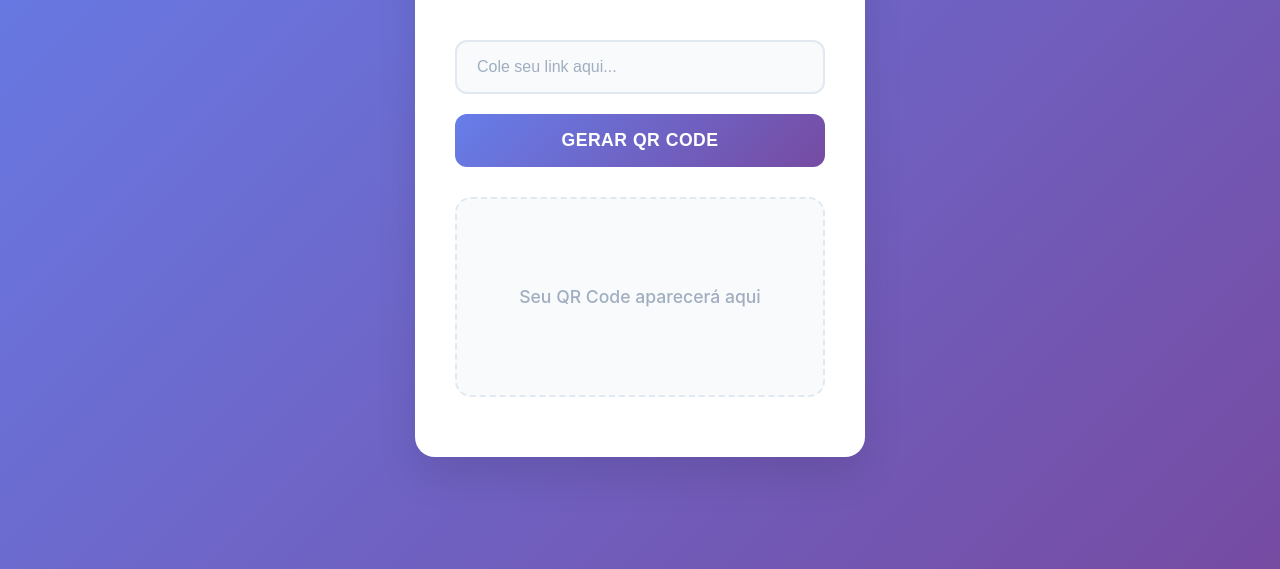
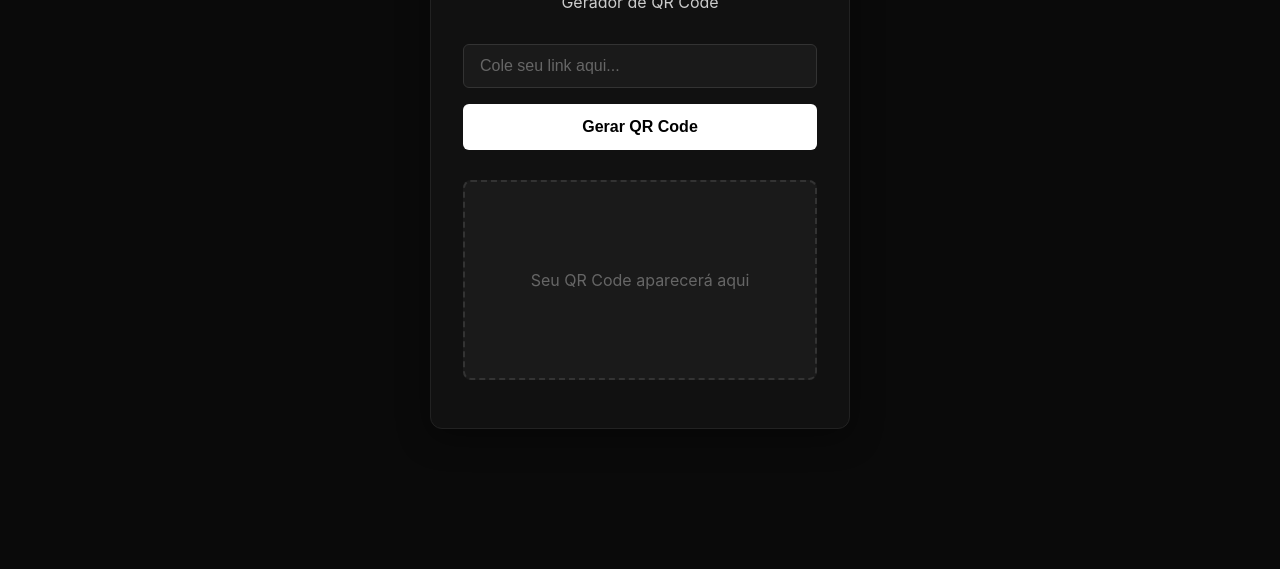
Before and after one commit to DuRendeer/Gerador-QrCode, a plain HTML site: page index.html in a window 1280 px wide. Shown: the part 231-800 px from the top of the page. Drawn offline with Linux system fonts and the light colour scheme.

Commit message:
Add files via upload

```diff
--- a/style.css
+++ b/style.css
@@ -6,7 +6,7 @@
 
 body {
     font-family: 'Inter', -apple-system, BlinkMacSystemFont, sans-serif;
-    background: linear-gradient(135deg, #667eea 0%, #764ba2 100%);
+    background: #0a0a0a;
     min-height: 100vh;
     display: flex;
     align-items: center;
@@ -15,27 +15,28 @@ body {
 }
 
 .container {
-    background: white;
-    border-radius: 20px;
-    box-shadow: 0 20px 40px rgba(0, 0, 0, 0.1);
-    padding: 40px;
+    background: #111111;
+    border: 1px solid #222222;
+    border-radius: 12px;
+    box-shadow: 0 8px 32px rgba(0, 0, 0, 0.4);
+    padding: 32px;
     width: 100%;
-    max-width: 450px;
+    max-width: 420px;
     text-align: center;
 }
 
 header h1 {
-    font-size: 2.5rem;
-    font-weight: 700;
-    color: #2d3748;
+    font-size: 2.2rem;
+    font-weight: 600;
+    color: #ffffff;
     margin-bottom: 8px;
-    letter-spacing: -0.5px;
+    letter-spacing: -0.025em;
 }
 
 header p {
-    font-size: 1.1rem;
-    color: #718096;
-    margin-bottom: 40px;
+    font-size: 1rem;
+    color: #cccccc;
+    margin-bottom: 32px;
     font-weight: 400;
 }
 
@@ -45,44 +46,46 @@ header p {
 
 #linkInput {
     width: 100%;
-    padding: 16px 20px;
-    border: 2px solid #e2e8f0;
-    border-radius: 12px;
+    padding: 12px 16px;
+    border: 1px solid #333333;
+    border-radius: 6px;
     font-size: 1rem;
     outline: none;
-    transition: all 0.3s ease;
-    margin-bottom: 20px;
-    background: #f8fafc;
+    transition: all 0.2s ease;
+    margin-bottom: 16px;
+    background: #1a1a1a;
+    color: #e5e5e5;
 }
 
 #linkInput:focus {
-    border-color: #667eea;
-    background: white;
-    box-shadow: 0 0 0 3px rgba(102, 126, 234, 0.1);
+    border-color: #555555;
+    background: #222222;
+    box-shadow: 0 0 0 2px rgba(255, 255, 255, 0.1);
 }
 
 #linkInput::placeholder {
-    color: #a0aec0;
+    color: #666666;
 }
 
 #generateBtn {
     width: 100%;
-    padding: 16px;
-    background: linear-gradient(135deg, #667eea 0%, #764ba2 100%);
-    color: white;
+    padding: 14px;
+    background: #ffffff;
+    color: #000000;
     border: none;
-    border-radius: 12px;
-    font-size: 1.1rem;
+    border-radius: 6px;
+    font-size: 1rem;
     font-weight: 600;
     cursor: pointer;
-    transition: all 0.3s ease;
-    text-transform: uppercase;
-    letter-spacing: 0.5px;
+    transition: all 0.2s ease;
+    text-transform: none;
+    letter-spacing: 0;
 }
 
 #generateBtn:hover {
-    transform: translateY(-2px);
-    box-shadow: 0 10px 20px rgba(102, 126, 234, 0.3);
+    transform: translateY(-1px);
+    box-shadow: 0 4px 12px rgba(255, 255, 255, 0.2);
+    background: #f0f0f0;
 }
 
 #generateBtn:active {
@@ -90,8 +93,8 @@ header p {
 }
 
 #generateBtn:disabled {
-    background: #e2e8f0;
-    color: #a0aec0;
+    background: #333333;
+    color: #666666;
     cursor: not-allowed;
     transform: none;
     box-shadow: none;
@@ -106,23 +109,23 @@ header p {
 }
 
 .qr-container {
-    background: #f8fafc;
-    border: 2px dashed #e2e8f0;
-    border-radius: 16px;
-    padding: 40px;
-    margin-bottom: 20px;
+    background: #1a1a1a;
+    border: 2px dashed #333333;
+    border-radius: 8px;
+    padding: 32px;
+    margin-bottom: 16px;
     width: 100%;
     min-height: 200px;
     display: flex;
     align-items: center;
     justify-content: center;
-    transition: all 0.3s ease;
+    transition: all 0.2s ease;
 }
 
 .qr-container.has-qr {
-    background: white;
-    border: 2px solid #e2e8f0;
-    box-shadow: 0 4px 12px rgba(0, 0, 0, 0.05);
+    background: #ffffff;
+    border: 1px solid #333333;
+    box-shadow: 0 4px 12px rgba(0, 0, 0, 0.3);
 }
 
 .qr-container canvas {
@@ -132,31 +135,32 @@ header p {
 }
 
 .placeholder-text {
-    color: #a0aec0;
-    font-size: 1.1rem;
-    font-weight: 500;
+    color: #666666;
+    font-size: 1rem;
+    font-weight: 400;
 }
 
 .download-btn {
-    background: #48bb78;
-    color: white;
-    border: none;
-    padding: 12px 24px;
-    border-radius: 8px;
-    font-size: 1rem;
-    font-weight: 600;
+    background: #333333;
+    color: #ffffff;
+    border: 1px solid #444444;
+    padding: 10px 20px;
+    border-radius: 6px;
+    font-size: 0.9rem;
+    font-weight: 500;
     cursor: pointer;
-    transition: all 0.3s ease;
+    transition: all 0.2s ease;
 }
 
 .download-btn:hover {
-    background: #38a169;
+    background: #444444;
+    border-color: #555555;
     transform: translateY(-1px);
 }
 
 .loading {
-    color: #667eea;
-    font-weight: 600;
+    color: #cccccc;
+    font-weight: 500;
 }
 
 @media (max-width: 480px) {
```
Also changed, not shown: script.js (+0 -15 lines).
